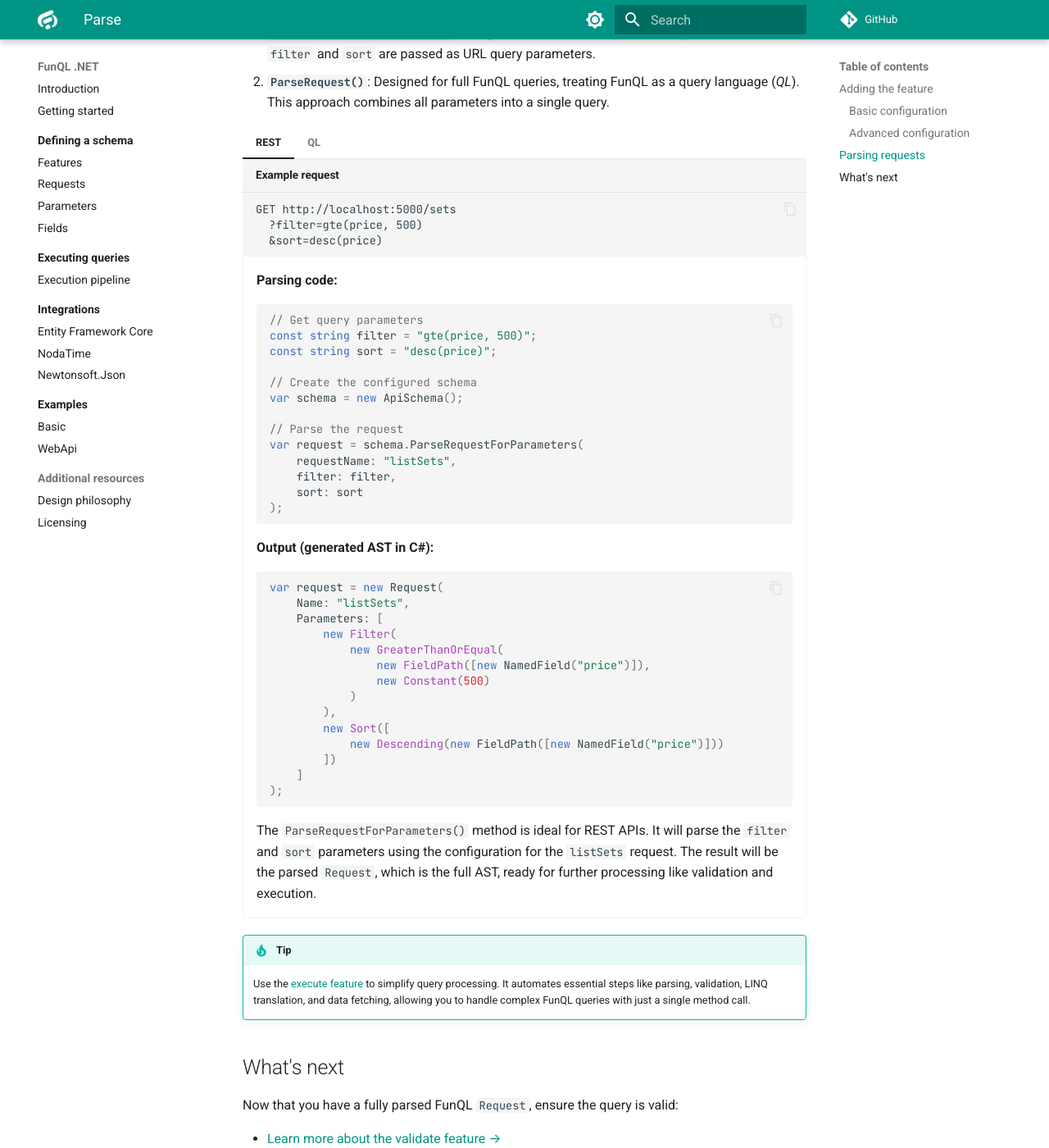
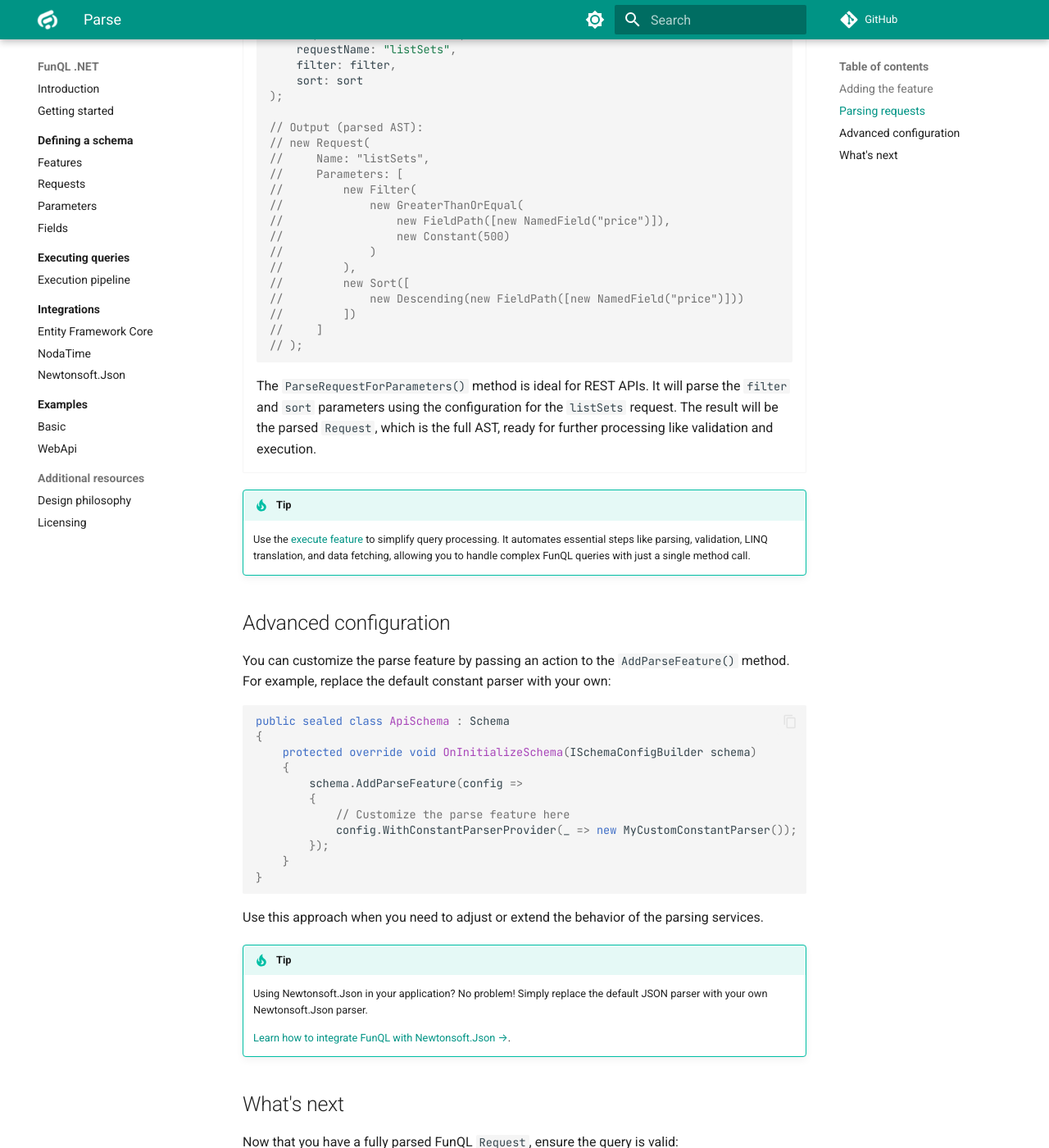
Before and after one commit to funql/funql-dotnet, an MkDocs documentation site: the page built from docs/defining-a-schema/features/parse.md, in a window 1280 px wide and 1400 px high, scrolled down 1310 px. Shown: the whole window at 82% size. Built offline with MkDocs 1.6.1 and Material for MkDocs 9.7.7, drawn with Linux system fonts in a browser that asks for light colours; comment, search, counter and statistics services are not loaded; some of the changed text lies outside the part shown.

Commit message:
Update features/parse.md

````diff
--- a/docs/defining-a-schema/features/parse.md
+++ b/docs/defining-a-schema/features/parse.md
@@ -8,11 +8,7 @@
 ## Adding the feature
 
 The `AddParseFeature()` method registers all services required for parsing FunQL requests. Use this to set up the parse
-feature in your schema.
-
-### Basic configuration
-
-To enable the parse feature:
+feature in your schema:
 
 ```csharp
 public sealed class ApiSchema : Schema
@@ -24,28 +20,7 @@
 }
 ```
 
-This method sets up the parse feature with default configurations, making your schema capable of parsing raw FunQL
-requests.
-
-### Advanced configuration
-
-For scenarios where additional customizations are needed, you can pass an action using the
-`AddParseFeature(config => { })` overload:
-
-```csharp
-public sealed class ApiSchema : Schema
-{
-    protected override void OnInitializeSchema(ISchemaConfigBuilder schema)
-    {
-        schema.AddParseFeature(config =>
-        {
-            // Customize the parse feature here
-        });
-    }
-}
-```
-
-Use this approach when you need to adjust or extend the behavior of the parsing services.
+This sets up the parse feature with default configurations, making your schema capable of parsing raw FunQL requests.
 
 ## Parsing requests
 
@@ -82,25 +57,22 @@
         filter: filter,
         sort: sort
     );
-    ```
 
-    **Output (generated AST in C#):**
-
-    ```csharp
-    var request = new Request(
-        Name: "listSets",
-        Parameters: [
-            new Filter(
-                new GreaterThanOrEqual(
-                    new FieldPath([new NamedField("price")]),
-                    new Constant(500)
-                )
-            ),
-            new Sort([
-                new Descending(new FieldPath([new NamedField("price")]))
-            ])
-        ]
-    );
+    // Output (parsed AST):
+    // new Request(
+    //     Name: "listSets",
+    //     Parameters: [
+    //         new Filter(
+    //             new GreaterThanOrEqual(
+    //                 new FieldPath([new NamedField("price")]),
+    //                 new Constant(500)
+    //             )
+    //         ),
+    //         new Sort([
+    //             new Descending(new FieldPath([new NamedField("price")]))
+    //         ])
+    //     ]
+    // );
     ```
 
     The `ParseRequestForParameters()` method is ideal for REST APIs. It will parse the `filter` and `sort` parameters
@@ -142,25 +114,22 @@
 
     // Parse the request
     var request = schema.ParseRequest(rawRequest);
-    ```
 
-    **Output (generated AST in C#):**
-
-    ```csharp
-    var request = new Request(
-        Name: "listSets",
-        Parameters: [
-            new Filter(
-                new GreaterThanOrEqual(
-                    new FieldPath([new NamedField("price")]),
-                    new Constant(500)
-                )
-            ),
-            new Sort([
-                new Descending(new FieldPath([new NamedField("price")]))
-            ])
-        ]
-    );
+    // Output (parsed AST):
+    // new Request(
+    //     Name: "listSets",
+    //     Parameters: [
+    //         new Filter(
+    //             new GreaterThanOrEqual(
+    //                 new FieldPath([new NamedField("price")]),
+    //                 new Constant(500)
+    //             )
+    //         ),
+    //         new Sort([
+    //             new Descending(new FieldPath([new NamedField("price")]))
+    //         ])
+    //     ]
+    // );
     ```
 
     The `ParseRequest()` method is designed for use cases where FunQL acts as a fully integrated query language. There's
@@ -175,6 +144,34 @@
     validation, LINQ translation, and data fetching, allowing you to handle complex FunQL queries with just a single
     method call.
 
+## Advanced configuration
+
+You can customize the parse feature by passing an action to the `AddParseFeature()` method. For example, replace the
+default constant parser with your own:
+
+```csharp
+public sealed class ApiSchema : Schema
+{
+    protected override void OnInitializeSchema(ISchemaConfigBuilder schema)
+    {
+        schema.AddParseFeature(config =>
+        {
+            // Customize the parse feature here
+            config.WithConstantParserProvider(_ => new MyCustomConstantParser());
+        });
+    }
+}
+```
+
+Use this approach when you need to adjust or extend the behavior of the parsing services.
+
+!!! tip
+
+    Using Newtonsoft.Json in your application? No problem! Simply replace the default JSON parser with your own
+    Newtonsoft.Json parser.
+
+    [Learn how to integrate FunQL with Newtonsoft.Json →](../../integrations/newtonsoftjson.md).
+
 ## What's next
 
 Now that you have a fully parsed FunQL `Request`, ensure the query is valid:
````
